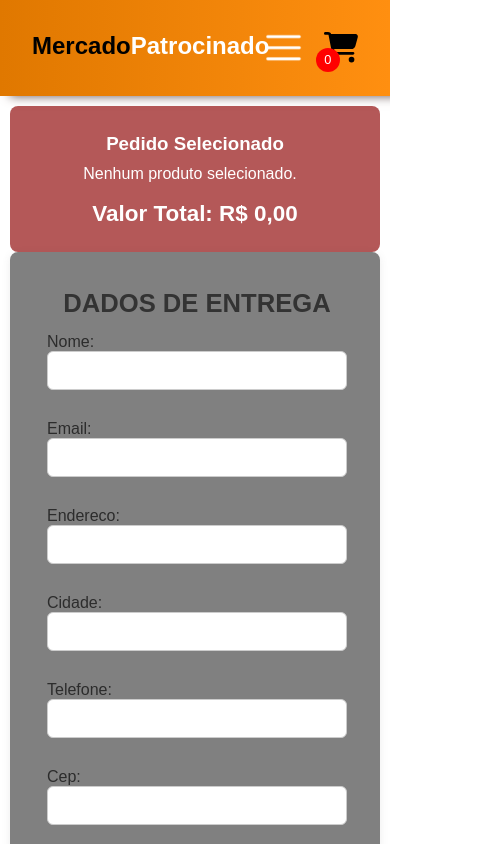
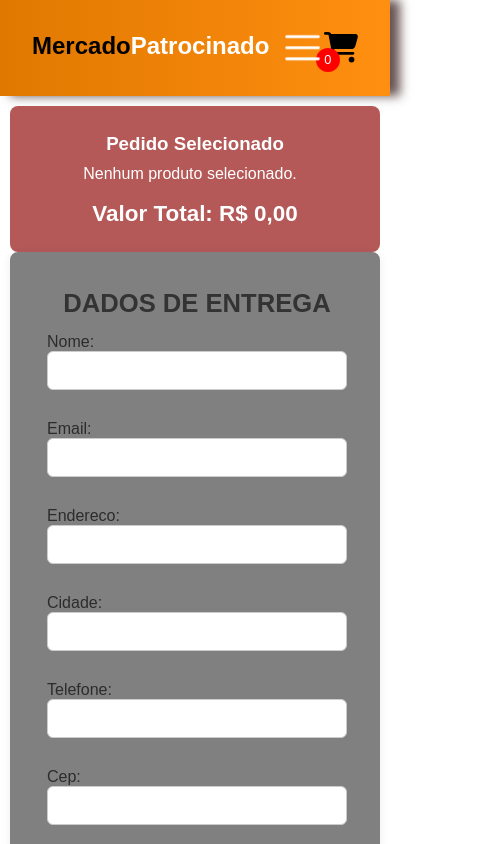
Before and after one commit to Danilosilva03/mercadoPatrocinado, a React (Create React App) app: page /mercadoPatrocinado/checkout in a window 390 px wide. Shown: the top 844 px of the page, 480 px wide, since content can reach past the window. Built offline with nearby package versions, Linux system fonts and the light colour scheme.

Commit message:
comentar

```diff
--- a/src/index.css
+++ b/src/index.css
@@ -292,12 +292,12 @@ nav ul li:hover {
 /* Responsividade para telas menores que 480px */
 /* Responsividade para telas menores que 480px */
 @media (max-width: 450px) {
-    html, body {
+     body {
         overflow-x: hidden;
     }
 
     .menu-button {
-        left: 65%;
+        left: 70%;
         top: 22px;
         position: fixed !important;
     }
```
